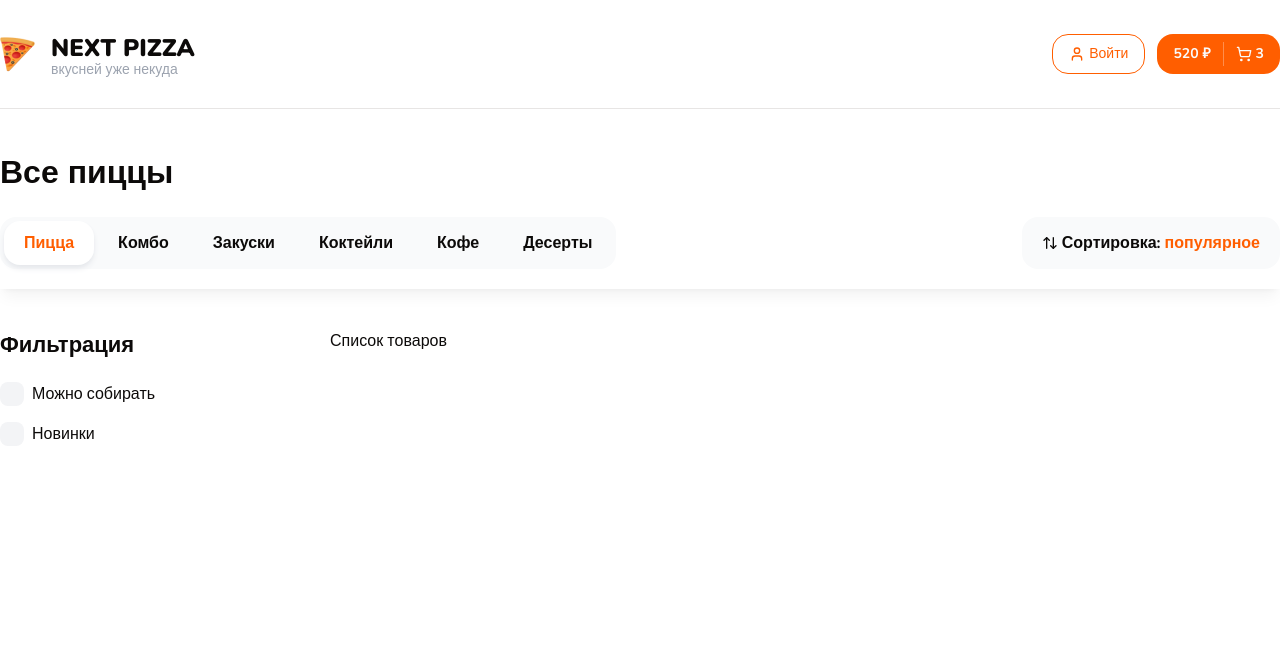
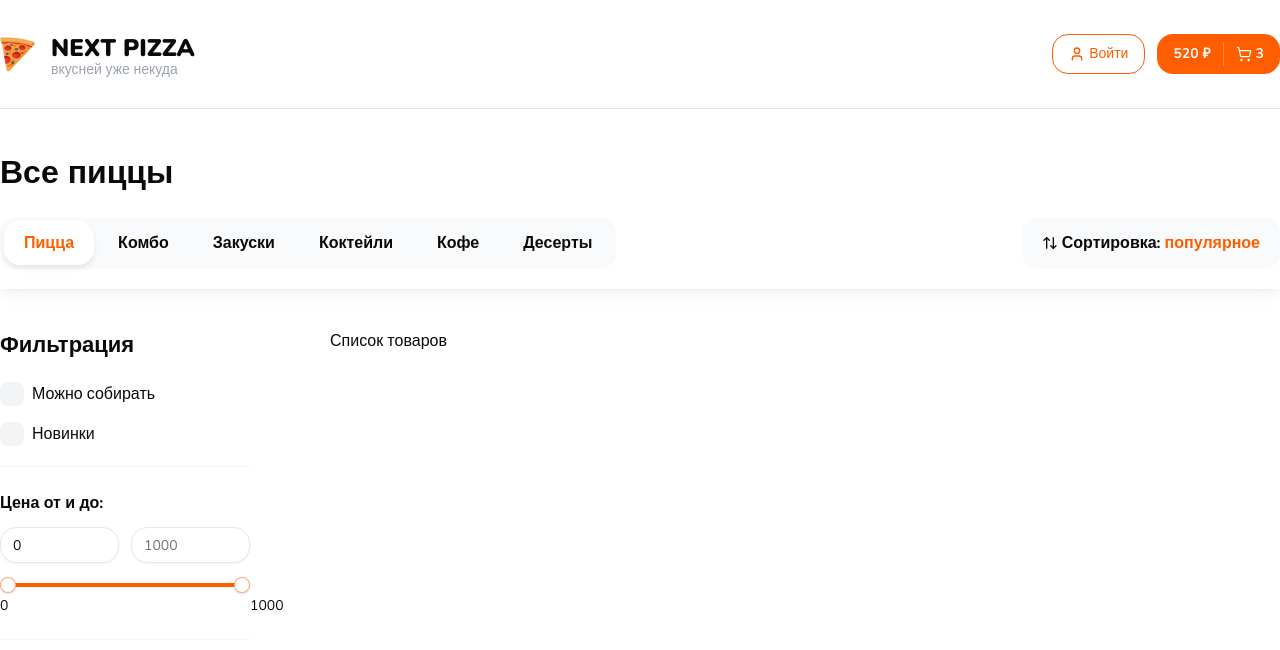
Before and after one commit to Schmit004/Next-Pizza, a Next.js app: page / in a window 1280 px wide. Shown: the top 650 px of the page. Built offline with nearby package versions, Linux system fonts and the light colour scheme.

Commit message:
Создаёт компонент RangeSlider, редактирует компонент Filters

```diff
--- a/components/shared/filters.tsx
+++ b/components/shared/filters.tsx
@@ -3,6 +3,8 @@
 import React from 'react';
 import { Title } from './title';
 import { FilterCheckbox } from './filter-checkbox';
+import { Input } from '../ui';
+import { RangeSlider } from './range-slider';
 
 interface Props {
   className?: string;
@@ -17,6 +19,16 @@
         <FilterCheckbox text="Можно собирать" value="1" />
         <FilterCheckbox text="Новинки" value="2" />
       </div>
+
+      <div className="mt-5 border-y border-y-neutral-100 py-6 pb-7">
+        <p className='font-bold mb-3'>Цена от и до:</p>
+        <div className="flex gap-3 mb-5">
+          <Input type="number" placeholder="0" min={0} max={1000} defaultValue={0} />
+          <Input type="number" placeholder="1000" min={100} max={1000} />
+        </div>
+
+        <RangeSlider min={0} max={1000} step={10} value={[0, 1000]} />
+      </div>
     </div>
   );
 };
--- /dev/null
+++ b/components/shared/range-slider.tsx
@@ -0,0 +1,69 @@
+'use client';
+
+import React from 'react';
+import * as SliderPrimitive from '@radix-ui/react-slider';
+import { cn } from '@/lib/utils';
+
+type SliderProps = {
+  min: number;
+  max: number;
+  step: number;
+  className?: string;
+  value?: number[] | readonly number[];
+  formatLabel?: (value: number) => string;
+  onValueChange?: (values: number[]) => void;
+};
+
+const RangeSlider = React.forwardRef(
+  (
+    { className, min, max, step, formatLabel, value, onValueChange, ...props }: SliderProps,
+    ref,
+  ) => {
+    const initialValue = Array.isArray(value) ? value : [min, max];
+    const [localValues, setLocalValues] = React.useState(initialValue);
+
+    React.useEffect(() => {
+      // Update localValues when the external value prop changes
+      setLocalValues(Array.isArray(value) ? value : [min, max]);
+    }, [min, max, value]);
+
+    const handleValueChange = (newValues: number[]) => {
+      setLocalValues(newValues);
+      if (onValueChange) {
+        onValueChange(newValues);
+      }
+    };
+
+    return (
+      <SliderPrimitive.Root
+        ref={ref as React.RefObject<HTMLDivElement>}
+        min={min}
+        max={max}
+        step={step}
+        value={localValues}
+        onValueChange={handleValueChange}
+        className={cn('relative flex w-full touch-none select-none mb-6 items-center', className)}
+        {...props}
+      >
+        <SliderPrimitive.Track className="relative h-1 w-full grow overflow-hidden rounded-full bg-primary/20">
+          <SliderPrimitive.Range className="absolute h-full bg-primary" />
+        </SliderPrimitive.Track>
+        {localValues.map((value, index) => (
+          <React.Fragment key={index}>
+            <div
+              className="absolute text-center"
+              style={{ left: `calc(${((value - min) / (max - min)) * 100}% + 0px)`, top: `10px` }}
+            >
+              <span className="text-sm">{formatLabel ? formatLabel(value) : value}</span>
+            </div>
+            <SliderPrimitive.Thumb className="block h-4 w-4 rounded-full border border-primary/50 bg-white shadow transition-colors focus-visible:outline-none focus-visible:ring-1 focus-visible:ring-ring disabled:pointer-events-none disabled:opacity-50" />
+          </React.Fragment>
+        ))}
+      </SliderPrimitive.Root>
+    );
+  },
+);
+
+RangeSlider.displayName = SliderPrimitive.Root.displayName;
+
+export { RangeSlider };
```
